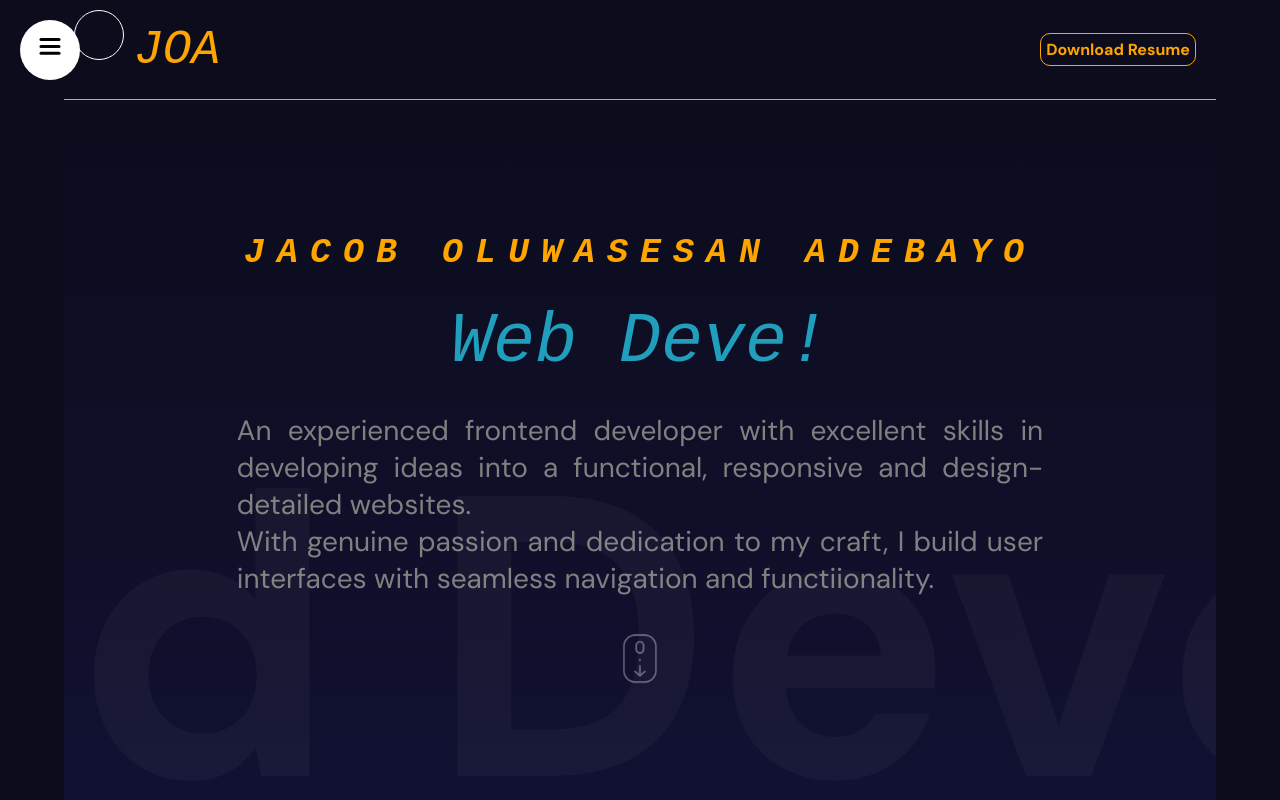
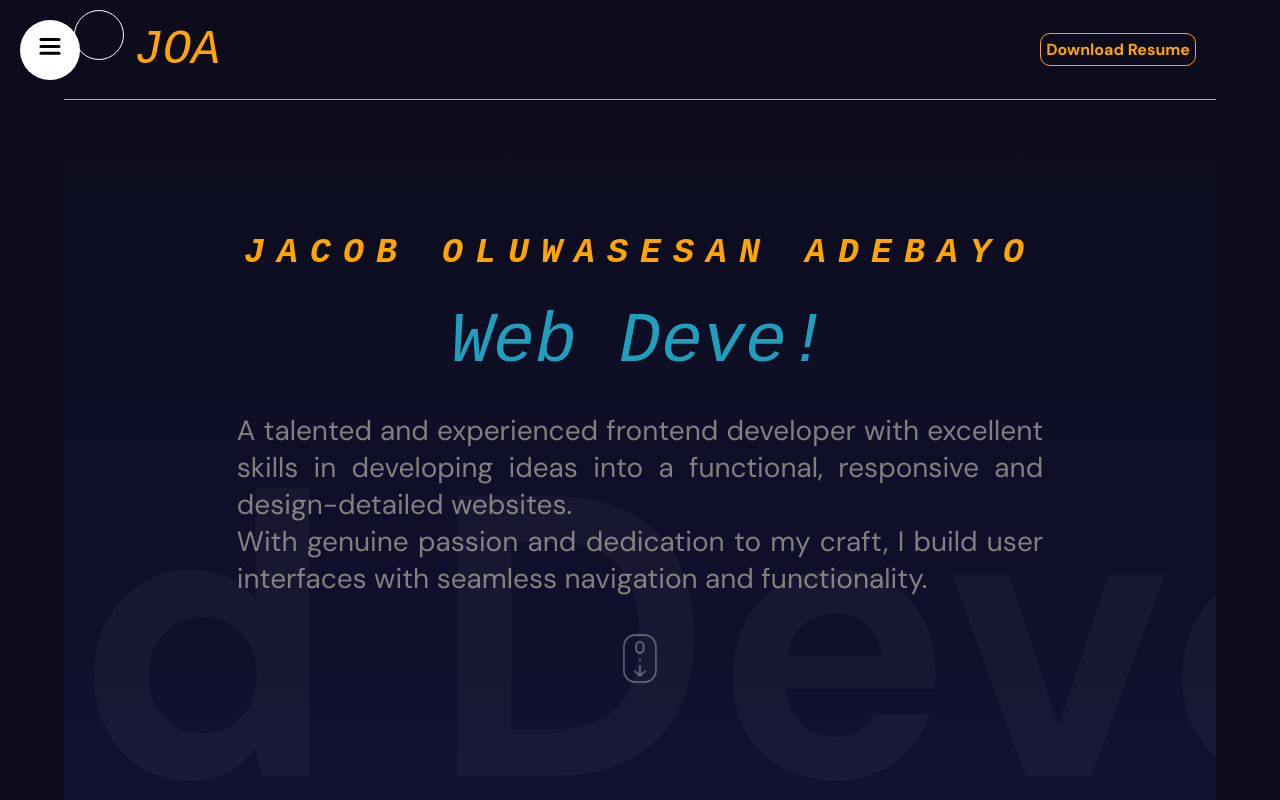
Before and after one commit to JacceyCode/jacobadebayo, a React (Vite) app: page / in a window 1280 px wide. Shown: the top 800 px of the page. Built offline with nearby package versions, Linux system fonts and the light colour scheme.

Commit message:
hero words correction

```diff
--- a/src/components/hero/Hero.jsx
+++ b/src/components/hero/Hero.jsx
@@ -87,10 +87,11 @@ function Hero() {
           </motion.h1>
 
           <motion.div className="about" variants={textVariants}>
-            An experienced frontend developer with excellent skills in
-            developing ideas into a functional, responsive and design-detailed
-            websites. <br /> With genuine passion and dedication to my craft, I
-            build user interfaces with seamless navigation and functiionality.
+            A talented and experienced frontend developer with excellent skills
+            in developing ideas into a functional, responsive and
+            design-detailed websites. <br /> With genuine passion and dedication
+            to my craft, I build user interfaces with seamless navigation and
+            functionality.
           </motion.div>
 
           <motion.img
```
